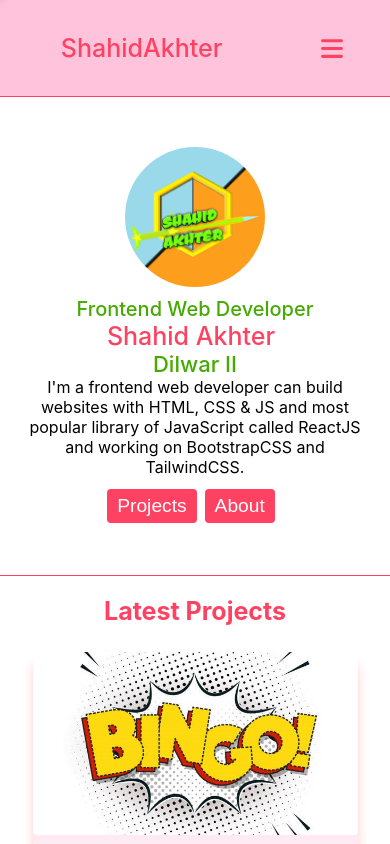
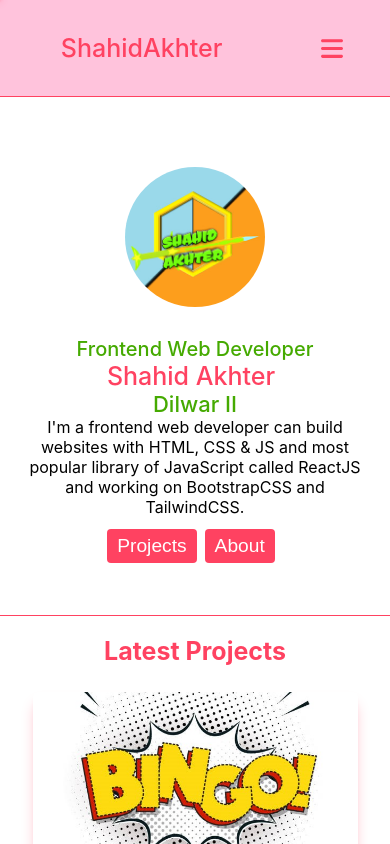
Before and after one commit to ShahidAkhter/Portfolio, a React (Create React App) app: page / in a window 390 px wide. Shown: the top 844 px of the page. Built offline with nearby package versions, Linux system fonts and the light colour scheme.

Commit message:
Adding Better margin in Header Image

```diff
--- a/src/css/Header.css
+++ b/src/css/Header.css
@@ -42,7 +42,7 @@
         width: 100%;
     }
     .image{
-        margin: 10px;
+        margin: 30px 0;
     }
     .image, .logoImg{
         height: 140px !important;
```
